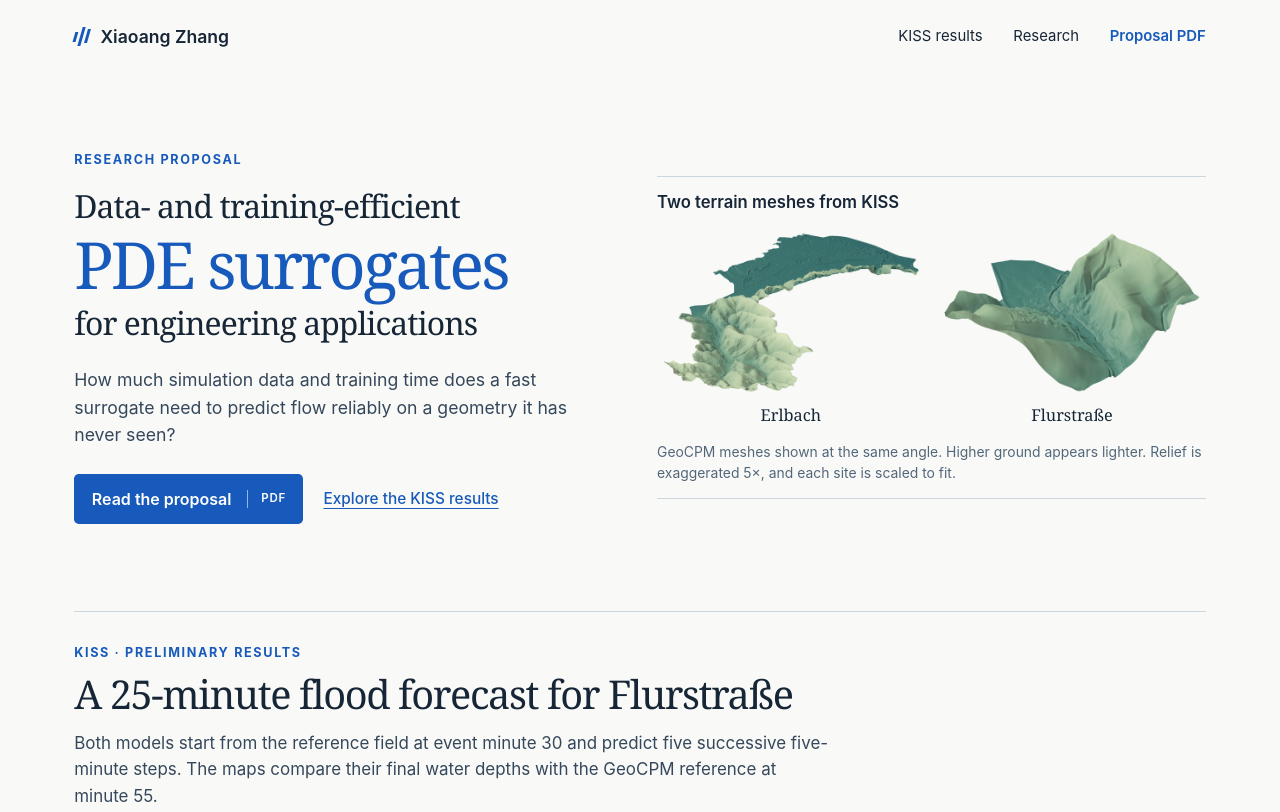
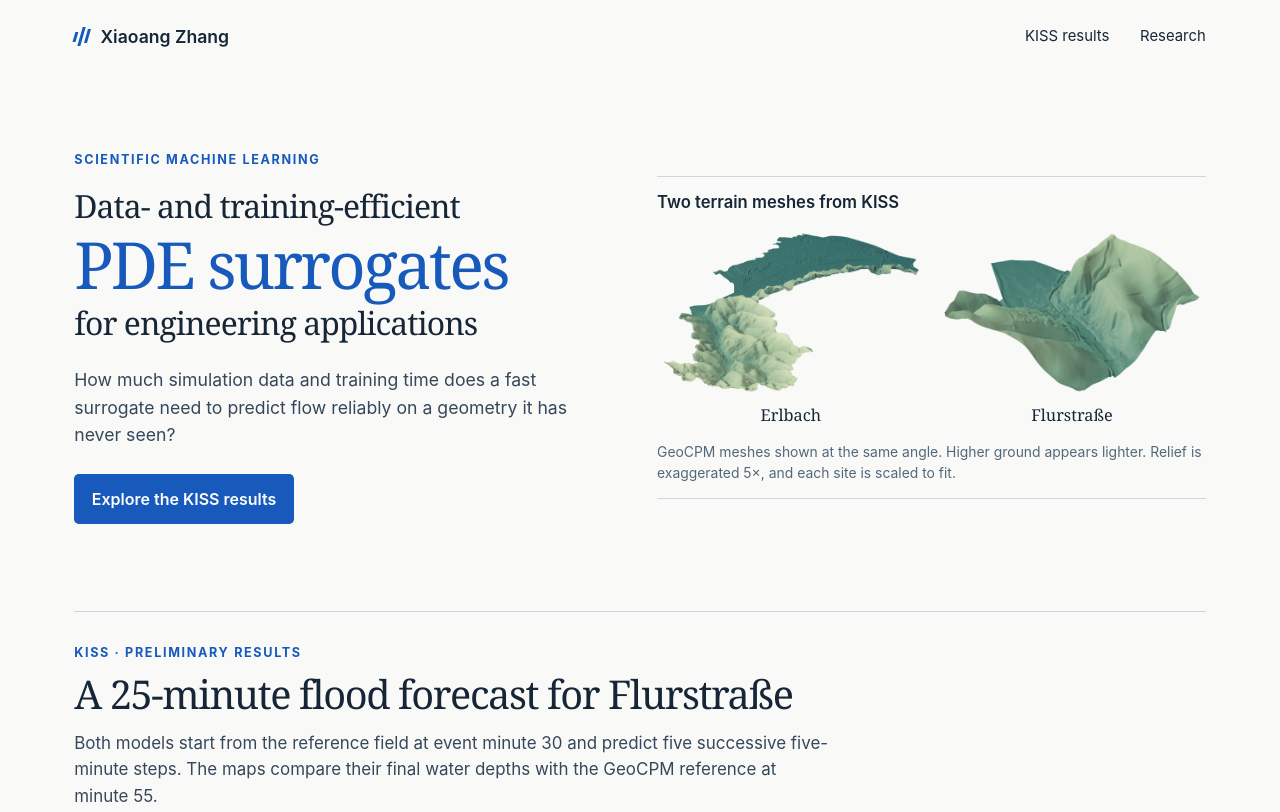
Before and after one commit to Xiaoang0211/Xiaoang0211.github.io, a plain HTML site: page pde-surrogate-proposal/index.html in a window 1280 px wide. Shown: the top 812 px of the page. Drawn offline with Linux system fonts and the light colour scheme.

Commit message:
Remove the proposal PDF and its download links from the project page

```diff
--- a/pde-surrogate-proposal/index.html
+++ b/pde-surrogate-proposal/index.html
@@ -14,15 +14,15 @@
   <a class="skip" href="#main">Skip to content</a>
   <header class="mast wrap">
     <a class="wordmark" href="#top" aria-label="Xiaoang Zhang, top of page"><span class="brand-bars" aria-hidden="true"><i></i><i></i><i></i></span>Xiaoang Zhang</a>
-    <nav aria-label="Page navigation"><a href="#case-study">KISS results</a><a href="#research">Research</a><a class="pdf-nav" href="./proposal.pdf">Proposal PDF</a></nav>
+    <nav aria-label="Page navigation"><a href="#case-study">KISS results</a><a href="#research">Research</a></nav>
   </header>
   <main id="main">
     <div class="hero wrap">
       <div class="hero-copy">
-        <p class="eyebrow">Research proposal</p>
+        <p class="eyebrow">Scientific machine learning</p>
         <h1><span class="title-lead">Data- and training-efficient</span> <span class="title-core">PDE surrogates</span> <span class="title-end">for engineering applications</span></h1>
         <p class="intro">How much simulation data and training time does a fast surrogate need to predict flow reliably on a geometry it has never seen?</p>
-        <div class="hero-actions"><a class="button" href="./proposal.pdf">Read the proposal <small>PDF</small></a><a class="results-link" href="#case-study">Explore the KISS results</a></div>
+        <div class="hero-actions"><a class="button" href="#case-study">Explore the KISS results</a></div>
       </div>
       <figure class="hero-figure terrains" aria-labelledby="terrain-title">
         <figcaption id="terrain-title"><span class="figure-title">Two terrain meshes from KISS</span></figcaption>
@@ -76,6 +76,6 @@
       </div>
     </section>
   </main>
-  <footer class="wrap"><span>Xiaoang Zhang</span><a href="./proposal.pdf">Public proposal (PDF)</a><a href="https://github.com/Xiaoang0211">GitHub profile</a></footer>
+  <footer class="wrap"><span>Xiaoang Zhang</span><a href="https://github.com/Xiaoang0211">GitHub profile</a></footer>
 </body>
 </html>
--- a/pde-surrogate-proposal/style.css
+++ b/pde-surrogate-proposal/style.css
@@ -25,7 +25,6 @@ a:focus-visible { outline: 3px solid #eb9626; outline-offset: 4px; }
 .brand-bars i:nth-child(1) { height: 50%; } .brand-bars i:nth-child(2) { height: 100%; } .brand-bars i:nth-child(3) { height: 72%; }
 nav { display: flex; gap: clamp(1rem, 2.4vw, 2.1rem); align-items: center; font-size: .93rem; }
 nav a, footer a { color: var(--ink); text-decoration: none; }
-nav .pdf-nav { color: var(--blue); font-weight: 600; }
 .hero { display: grid; grid-template-columns: 1fr 1.05fr; gap: clamp(1.8rem,4.7vw,4.8rem); align-items: center; padding-block: clamp(2.3rem,6.1vw,6rem) clamp(3.2rem,6.8vw,6.2rem); }
 .eyebrow { font: 650 .79rem/1.45 var(--sans); text-transform: uppercase; letter-spacing: .13em; color: var(--blue); margin: 0 0 1.15rem; }
 h1, h2, h3 { font-family: var(--serif); font-weight: 400; margin: 0; }
@@ -36,7 +35,6 @@ h1 .title-core { color: var(--blue); line-height: 1.2; font-size: 1.14em; white-
 .intro { font-size: clamp(1.06rem,1.38vw,1.22rem); line-height: 1.54; color: var(--body); margin: 1.45rem 0 1.65rem; max-width: 35em; }
 .button { display: inline-flex; gap: 1rem; align-items: center; border-radius: .3rem; background: var(--blue); color: white; text-decoration: none; font-weight: 600; padding: .78rem 1.1rem; }
 .button:hover { background: #134a97; text-decoration: none; }
-.button small { font-size: .72rem; letter-spacing: .06em; border-left: 1px solid #93b9e8; padding-left: .8rem; }
 figure { margin: 0; min-width: 0; }
 .figure-frame { background: #f6f9fc; border: 1px solid var(--line); border-radius: .38rem; overflow: hidden; }
 figure img { display: block; width: 100%; height: auto; }
@@ -72,7 +70,6 @@ footer a { color: var(--blue); }
 @media(max-width: 620px) {
   .mast { gap: .75rem; align-items: start; padding-block: 1.15rem; }
   nav { gap: .8rem; flex-wrap: wrap; justify-content: end; font-size: .85rem; }
-  nav a:first-child { display: none; }
   .wordmark { font-size: 1rem; white-space: nowrap; }
   .brand-bars { gap: 2px; }
   .hero { padding-block: 2.2rem 3rem; }
@@ -84,7 +81,6 @@ footer a { color: var(--blue); }
 @media (prefers-reduced-motion: reduce) { html { scroll-behavior: auto; } }
 
 .hero-actions { display: flex; align-items: center; flex-wrap: wrap; gap: .75rem 1.25rem; }
-.results-link { font-size: .96rem; font-weight: 550; }
 .terrains { border-block: 1px solid var(--line); padding-block: .8rem; }
 .terrains > figcaption { padding: 0; font-size: 1.04rem; }
 .terrain-pair { display: grid; grid-template-columns: 1fr 1fr; gap: .85rem; margin-top: .5rem; }
@@ -110,8 +106,6 @@ footer a { color: var(--blue); }
 .rollout-chart { border:1px solid var(--line); border-radius:.35rem; overflow:hidden; background:white; }
 @media(max-width:790px) { .terrain-pair img { max-height: 17rem; } }
 @media(max-width:620px) {
-  .mast nav a:first-child { display:inline; }
-  .mast nav a[href="#research"] { display:none; }
   .depth-comparison { grid-template-columns:1fr; max-width:28rem; margin-inline:auto; }
   .depth-comparison img { max-height:18rem; object-fit:contain; }
   .rollout { grid-template-columns:1fr; gap:1rem; }
```
Also changed, not shown: 1 other file.
